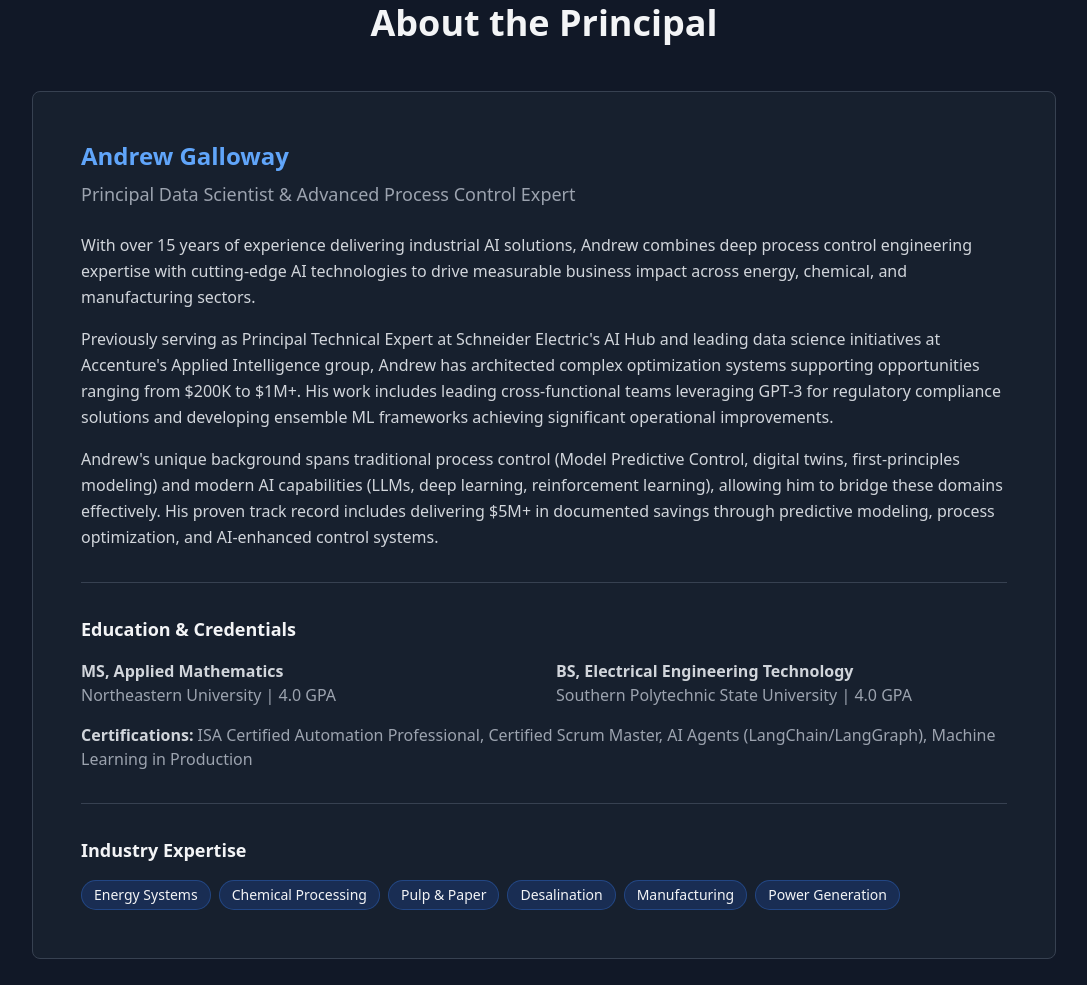
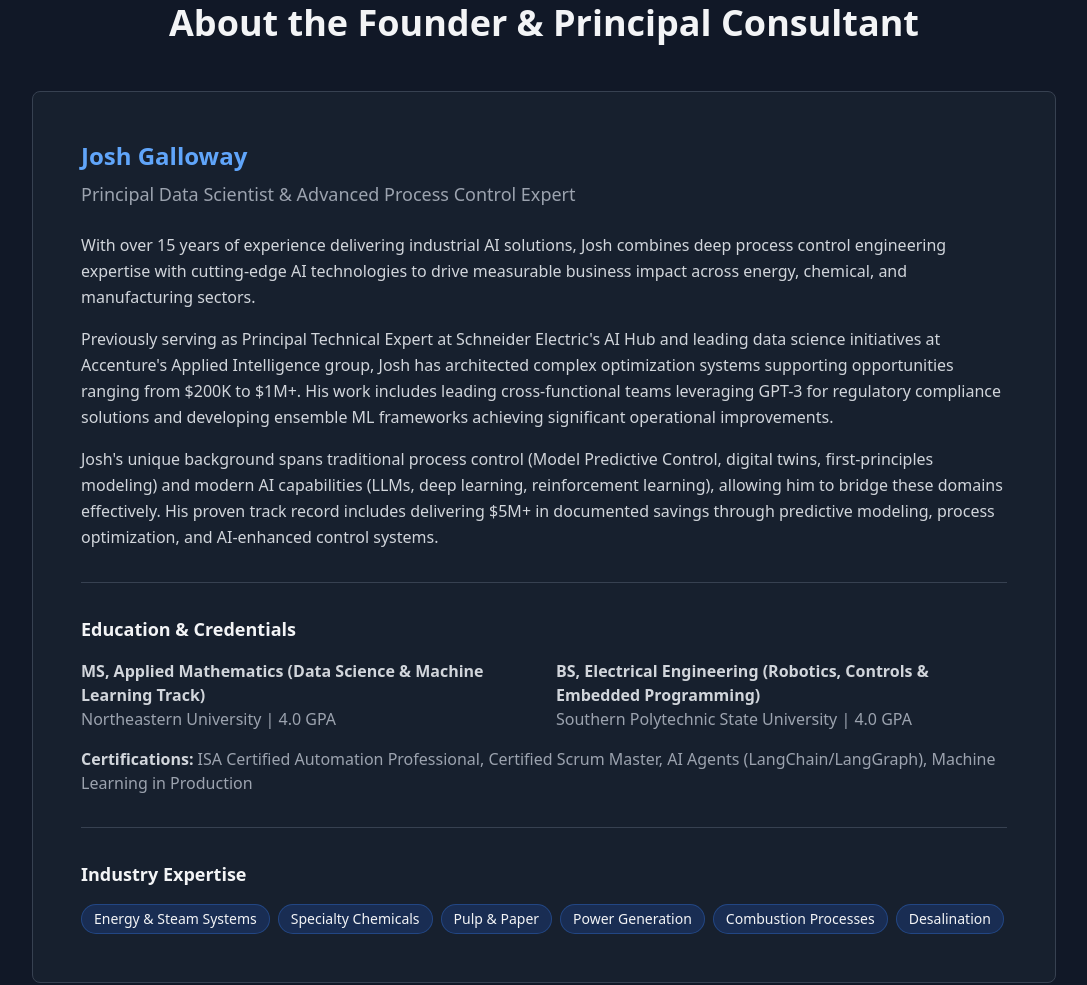
Before and after one commit to jgalloway42/kldg-site, a plain HTML site: page index.html in a window 1280 px wide. Shown: the part 1849-2834 px from the top of the page, without its empty margins (96-1183 px from the left). Drawn offline with nearby package versions, Linux system fonts and the light colour scheme.

Commit message:
fixing errors

```diff
--- a/index.html
+++ b/index.html
@@ -158,26 +158,26 @@
     <section id="about" class="py-20 px-4 sm:px-6 lg:px-8">
         <div class="max-w-5xl mx-auto">
             <div class="text-center mb-12">
-                <h3 class="text-4xl font-bold mb-4">About the Principal</h3>
+                <h3 class="text-4xl font-bold mb-4">About the Founder & Principal Consultant</h3>
             </div>
 
             <div class="bg-gray-800/50 border border-gray-700 rounded-lg p-8 md:p-12">
                 <div class="mb-6">
-                    <h4 class="text-2xl font-bold mb-2 text-blue-400">Andrew Galloway</h4>
+                    <h4 class="text-2xl font-bold mb-2 text-blue-400">Josh Galloway</h4>
                     <p class="text-lg text-gray-400">Principal Data Scientist & Advanced Process Control Expert</p>
                 </div>
 
                 <div class="space-y-4 text-gray-300 leading-relaxed">
                     <p>
-                        With over 15 years of experience delivering industrial AI solutions, Andrew combines deep process control engineering expertise with cutting-edge AI technologies to drive measurable business impact across energy, chemical, and manufacturing sectors.
+                        With over 15 years of experience delivering industrial AI solutions, Josh combines deep process control engineering expertise with cutting-edge AI technologies to drive measurable business impact across energy, chemical, and manufacturing sectors.
                     </p>
 
                     <p>
-                        Previously serving as Principal Technical Expert at Schneider Electric's AI Hub and leading data science initiatives at Accenture's Applied Intelligence group, Andrew has architected complex optimization systems supporting opportunities ranging from $200K to $1M+. His work includes leading cross-functional teams leveraging GPT-3 for regulatory compliance solutions and developing ensemble ML frameworks achieving significant operational improvements.
+                        Previously serving as Principal Technical Expert at Schneider Electric's AI Hub and leading data science initiatives at Accenture's Applied Intelligence group, Josh has architected complex optimization systems supporting opportunities ranging from $200K to $1M+. His work includes leading cross-functional teams leveraging GPT-3 for regulatory compliance solutions and developing ensemble ML frameworks achieving significant operational improvements.
                     </p>
 
                     <p>
-                        Andrew's unique background spans traditional process control (Model Predictive Control, digital twins, first-principles modeling) and modern AI capabilities (LLMs, deep learning, reinforcement learning), allowing him to bridge these domains effectively. His proven track record includes delivering $5M+ in documented savings through predictive modeling, process optimization, and AI-enhanced control systems.
+                        Josh's unique background spans traditional process control (Model Predictive Control, digital twins, first-principles modeling) and modern AI capabilities (LLMs, deep learning, reinforcement learning), allowing him to bridge these domains effectively. His proven track record includes delivering $5M+ in documented savings through predictive modeling, process optimization, and AI-enhanced control systems.
                     </p>
                 </div>
 
@@ -185,11 +185,11 @@
                     <h5 class="text-lg font-semibold mb-4">Education & Credentials</h5>
                     <div class="grid md:grid-cols-2 gap-6">
                         <div>
-                            <p class="text-gray-300"><span class="font-semibold">MS, Applied Mathematics</span></p>
+                            <p class="text-gray-300"><span class="font-semibold">MS, Applied Mathematics (Data Science & Machine Learning Track)</span></p>
                             <p class="text-gray-400">Northeastern University | 4.0 GPA</p>
                         </div>
                         <div>
-                            <p class="text-gray-300"><span class="font-semibold">BS, Electrical Engineering Technology</span></p>
+                            <p class="text-gray-300"><span class="font-semibold">BS, Electrical Engineering (Robotics, Controls & Embedded Programming)</span></p>
                             <p class="text-gray-400">Southern Polytechnic State University | 4.0 GPA</p>
                         </div>
                     </div>
@@ -203,12 +203,12 @@
                 <div class="mt-8 pt-8 border-t border-gray-700">
                     <h5 class="text-lg font-semibold mb-4">Industry Expertise</h5>
                     <div class="flex flex-wrap gap-2">
-                        <span class="px-3 py-1 bg-blue-600/20 border border-blue-500/30 rounded-full text-sm">Energy Systems</span>
-                        <span class="px-3 py-1 bg-blue-600/20 border border-blue-500/30 rounded-full text-sm">Chemical Processing</span>
+                        <span class="px-3 py-1 bg-blue-600/20 border border-blue-500/30 rounded-full text-sm">Energy & Steam Systems</span>
+                        <span class="px-3 py-1 bg-blue-600/20 border border-blue-500/30 rounded-full text-sm">Specialty Chemicals</span>
                         <span class="px-3 py-1 bg-blue-600/20 border border-blue-500/30 rounded-full text-sm">Pulp & Paper</span>
+                        <span class="px-3 py-1 bg-blue-600/20 border border-blue-500/30 rounded-full text-sm">Power Generation</span>
+                        <span class="px-3 py-1 bg-blue-600/20 border border-blue-500/30 rounded-full text-sm">Combustion Processes</span>
                         <span class="px-3 py-1 bg-blue-600/20 border border-blue-500/30 rounded-full text-sm">Desalination</span>
-                        <span class="px-3 py-1 bg-blue-600/20 border border-blue-500/30 rounded-full text-sm">Manufacturing</span>
-                        <span class="px-3 py-1 bg-blue-600/20 border border-blue-500/30 rounded-full text-sm">Power Generation</span>
                     </div>
                 </div>
             </div>
@@ -236,7 +236,7 @@
     <!-- Footer -->
     <footer class="py-8 px-4 sm:px-6 lg:px-8 border-t border-gray-800">
         <div class="max-w-7xl mx-auto text-center text-gray-400">
-            <p>&copy; 2025 KLDG Consulting LLC. All rights reserved.</p>
+            <p>&copy; 2026 KLDG Consulting LLC. All rights reserved.</p>
         </div>
     </footer>
 
```
